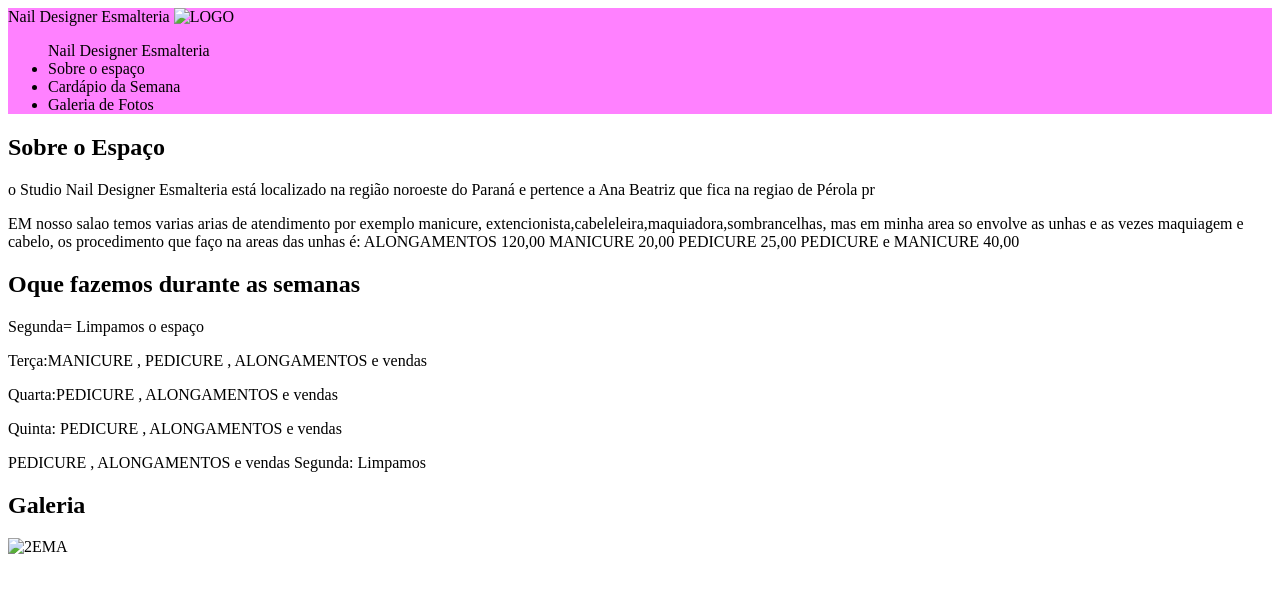
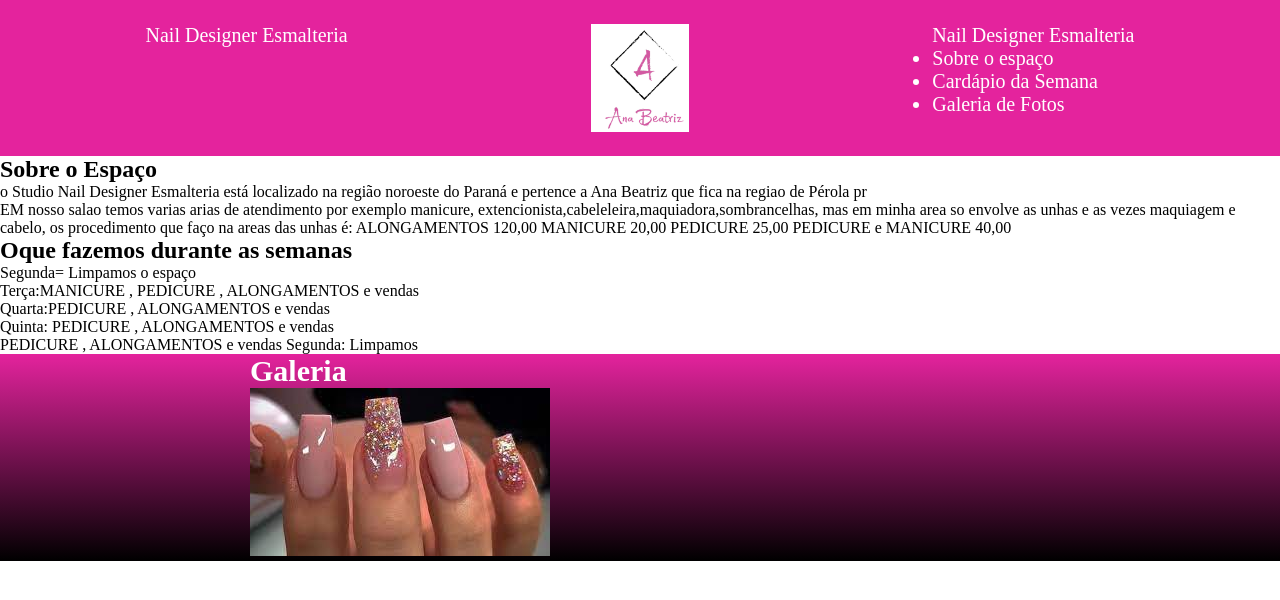
Before and after one commit to anabeatrizbia/anabeatriz, a plain HTML site: page Index.html in a window 1280 px wide. Drawn offline with Linux system fonts and the light colour scheme.

Commit message:
Add files via upload

```diff
--- a/Index.html
+++ b/Index.html
@@ -5,11 +5,11 @@
 <meta http-equiv="X-UA-Compatible" content="IE=edge">
 <meta name="viewport" content="width=device-width, initial-scale=1.0">
 <title>Document</title>
-<link rel="stylesheet" href="style.css">
+<link rel="stylesheet" href="Style.css">
 </head>
 <body>
 <header class="cabeçalho"> Nail Designer Esmalteria
-<img class="cabeçalhoimagem" src="logonestor.jpeg" alt="LOGO">
+<img class="cabeçalhoimagem" src="logo.png" alt="LOGO">
 <ul class="cabeçalholista"> Nail Designer Esmalteria
 <li class="cabeçalhoitem"> Sobre o espaço</li>
 <li class="cabeçalhoitem"> Cardápio da Semana</li>
@@ -56,4 +56,4 @@ Segunda: Limpamos
 </section>
 <section class="galeria">
 <h2 class="fotos"> Galeria </h2>
-<img class="2ema" src="2ema.jpeg" alt="2EMA">
+<img class="2ema" src="images.jpeg" alt="2EMA">
--- a/Style.css
+++ b/Style.css
@@ -1,3 +1,48 @@
-header{
-background-color: rgba(255, 0, 255, 0.493);
-}
+.cabeçalho {
+    background-color: #E4239D;
+    color: white;
+    display: flex;
+    padding: 24px;
+    font-size: 20px;
+    justify-content: space-around;
+    }
+    *{
+    margin: 0;
+    padding: 0;
+    }
+    .cabeçalhoimagem {
+    width: 8%;
+    height: 8%;
+    }
+    .cabeçalholista {
+    justify-content: center;
+    }
+    .sobre-o-colégio {
+    background-image: linear-gradient(#E4239D, #000000);
+    color: white;
+    font-size: 20px;
+    padding: 0px 250px;
+    }
+    .sobre-a-escola {
+    padding: 24px 0px;
+    }
+    .cardápio {
+    background-image: linear-gradient(#E4239D, #000000);
+    color: white;
+    font-size: 20px;
+    padding: 0px 250px;
+    }
+    .cardápio-da-semana {
+    padding: 24px 0px;
+    }
+    .galeria {
+    background-image: linear-gradient(#E4239D, #000000);
+    color: white;
+
+    font-size: 20px;
+    padding: 0px 250px;
+    }
+    .fotos {
+    width: 1%;
+    height: 1%;
+    }
```
Also changed, not shown: images.jpeg (added), logo.png (added).
